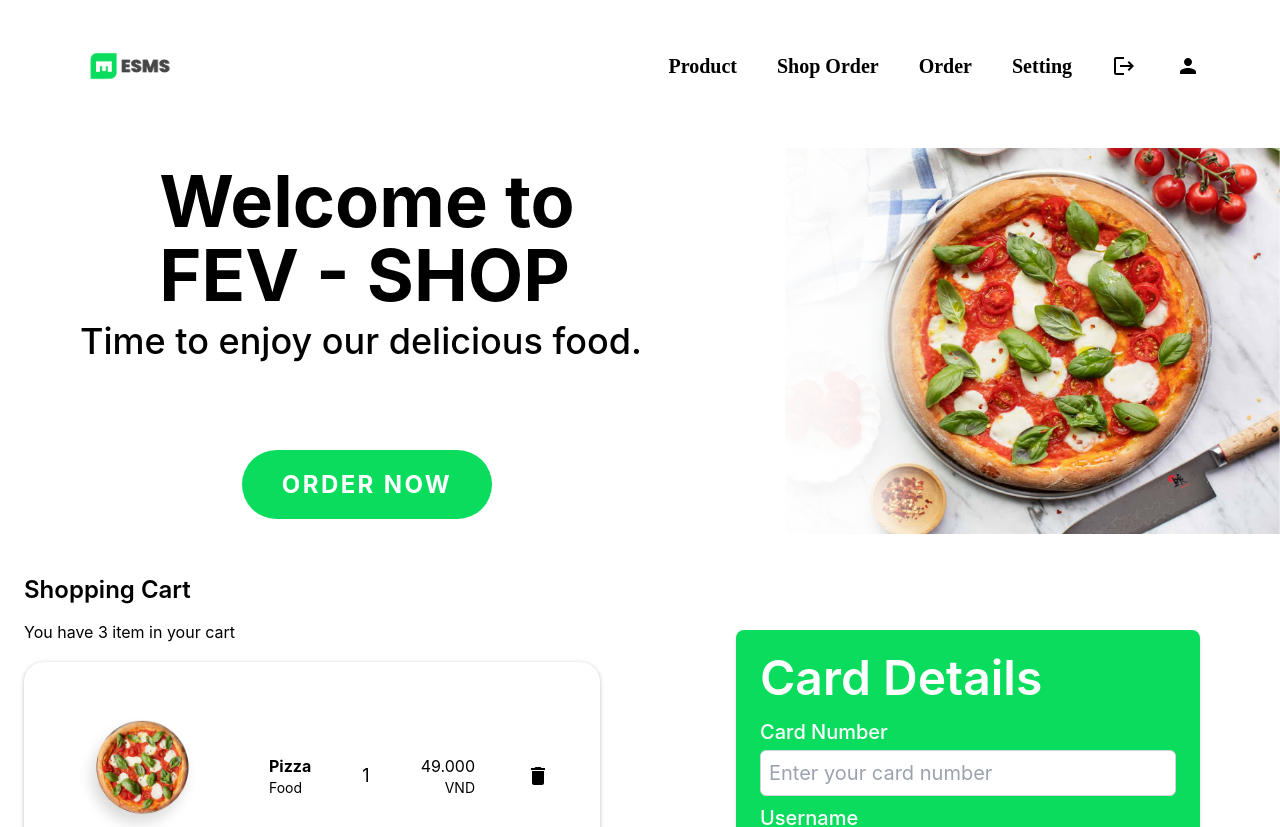
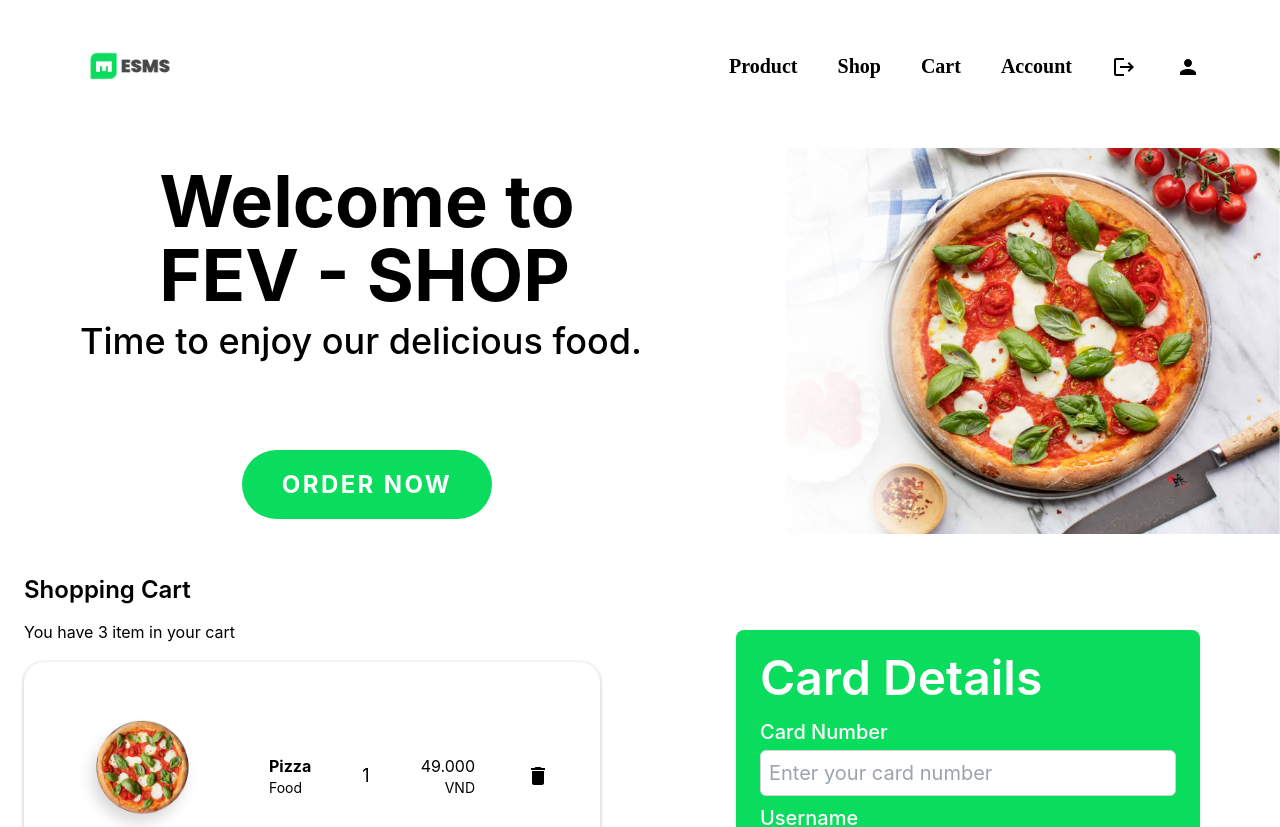
Before and after one commit to KhoaVo0911/exe202_eips, a React (Create React App) app: page /Payment in a window 1280 px wide. Shown: the top 827 px of the page. Built offline with nearby package versions, Linux system fonts and the light colour scheme.

Commit message:
update-redirects

```diff
--- a/src/admin/Navbar.jsx
+++ b/src/admin/Navbar.jsx
@@ -20,27 +20,34 @@ export default function Navbar() {
           className="nav-logo flex flex-row items-center gap-x-4"
           style={{ width: "100px" }}
         >
-          <img className="object-cover" loading="lazy" alt="" src={Logo} />
+          <a href="/Home">
+            <img className="object-cover" loading="lazy" alt="" src={Logo} />
+          </a>
         </div>
 
         <div
           className="flex flex-row justify-between items-center gap-x-10 h-menu"
           style={{ fontFamily: "Fira Sans", fontSize: "20px" }}
         >
-          <a href="#">
+          <a href="/Product">
             <button className="font-semibold">Product</button>
           </a>
-          <a href="#">
-            <button className="font-semibold">Shop Order</button>
+          <a href="/ListShop">
+            <button className="font-semibold">Shop</button>
           </a>
-          <a href="#">
-            <button className="font-semibold">Order</button>
+          <a href="/Cart">
+            <button className="font-semibold">Cart</button>
           </a>
-          <a href="#">
-            <button className="font-semibold">Setting</button>
+          <a href="/ListAccounts">
+            <button className="font-semibold">Account</button>
           </a>
-          <LogoutIcon />
-          <PersonIcon />
+          <a href="/Payment">
+            {" "}
+            <LogoutIcon />
+          </a>
+          <a href="/Create">
+            <PersonIcon />
+          </a>
         </div>
       </div>
     </div>
--- a/src/pages/product/Cart.jsx
+++ b/src/pages/product/Cart.jsx
@@ -13,6 +13,7 @@ import PersonIcon from "@mui/icons-material/Person";
 import PizzaHeader from "../../assets/images/margherita-pizza_3.png";
 import DatePicker from "react-datepicker";
 import "react-datepicker/dist/react-datepicker.css";
+import Navbar from "../../admin/Navbar";
 
 const products = [
   {
@@ -73,7 +74,7 @@ const CartProduct = () => {
   return (
     <div>
       <div className="header ">
-        <div className="navbar flex flex-row justify-between items-center px-20 py-4">
+        {/* <div className="navbar flex flex-row justify-between items-center px-20 py-4">
           <div
             className="nav-logo flex flex-row items-center gap-x-4"
             style={{ width: "100px" }}
@@ -100,7 +101,8 @@ const CartProduct = () => {
             <LogoutIcon />
             <PersonIcon />
           </div>
-        </div>
+        </div> */}
+        <Navbar />
         <div className="flex flex-row py-4 justify-between relative">
           <div className="h-bot flex flex-row items-center px-20 ">
             <h1 className="">
@@ -110,14 +112,16 @@ const CartProduct = () => {
               </span>
             </h1>
             <h3 className="h-content">Time to enjoy our delicious food.</h3>
+            <a href="/ListOrdered">
+              <button
+                className="bg-[#0adc5d] hover:bg-[#40b36e] text-white py-5 px-10 rounded-full tracking-widest"
+                style={{ fontSize: "24px" }}
+              >
+                <b>LIST ORDERED</b>
+              </button>
+            </a>
             <button className="">
               <div className="order-now">ORDER NOW</div>
-            </button>
-            <button
-              className="bg-[#0adc5d] hover:bg-[#40b36e] text-white py-5 px-10 rounded-full tracking-widest"
-              style={{ fontSize: "24px" }}
-            >
-              <b>ORDER NOW</b>
             </button>
           </div>
           <div className="flex relative">
--- a/src/pages/product/Create.jsx
+++ b/src/pages/product/Create.jsx
@@ -13,6 +13,7 @@ import LogoutIcon from "@mui/icons-material/Logout";
 import PersonIcon from "@mui/icons-material/Person";
 import PizzaHeader from "../../assets/images/margherita-pizza_3.png";
 import AddPhotoAlternateIcon from "@mui/icons-material/AddPhotoAlternate";
+import Navbar from "../../admin/Navbar";
 
 const products = [
   {
@@ -92,34 +93,7 @@ const CreateProduct = () => {
   return (
     <div>
       <div className="header ">
-        <div className="navbar flex flex-row justify-between items-center px-20 py-4">
-          <div
-            className="nav-logo flex flex-row items-center gap-x-4"
-            style={{ width: "100px" }}
-          >
-            <img className="object-cover" loading="lazy" alt="" src={Logo} />
-          </div>
-
-          <div
-            className="flex flex-row justify-between items-center gap-x-10 h-menu"
-            style={{ fontFamily: "Fira Sans", fontSize: "20px" }}
-          >
-            <a href="#">
-              <button className="font-semibold">Product</button>
-            </a>
-            <a href="#">
-              <button className="font-semibold">Shop Order</button>
-            </a>
-            <a href="#">
-              <button className="font-semibold">Order</button>
-            </a>
-            <a href="#">
-              <button className="font-semibold">Setting</button>
-            </a>
-            <LogoutIcon />
-            <PersonIcon />
-          </div>
-        </div>
+        <Navbar />
         <div className="flex flex-row py-4 justify-between relative">
           <div className="h-bot flex flex-row items-center px-20 ">
             <h1 className="">
--- a/src/pages/product/ListOrdered.jsx
+++ b/src/pages/product/ListOrdered.jsx
@@ -14,6 +14,7 @@ import PizzaHeader from "../../assets/images/margherita-pizza_3.png";
 import DatePicker from "react-datepicker";
 import "react-datepicker/dist/react-datepicker.css";
 import PopupTable from "./PopupTable";
+import Navbar from "../../admin/Navbar";
 
 const products = [
   {
@@ -76,34 +77,7 @@ const ListOrdered = () => {
   return (
     <div>
       <div className="header ">
-        <div className="navbar flex flex-row justify-between items-center px-20 py-4">
-          <div
-            className="nav-logo flex flex-row items-center gap-x-4"
-            style={{ width: "100px" }}
-          >
-            <img className="object-cover" loading="lazy" alt="" src={Logo} />
-          </div>
-
-          <div
-            className="flex flex-row justify-between items-center gap-x-10 h-menu"
-            style={{ fontFamily: "Fira Sans", fontSize: "20px" }}
-          >
-            <a href="#">
-              <button className="font-semibold">Product</button>
-            </a>
-            <a href="#">
-              <button className="font-semibold">Shop Order</button>
-            </a>
-            <a href="#">
-              <button className="font-semibold">Order</button>
-            </a>
-            <a href="#">
-              <button className="font-semibold">Setting</button>
-            </a>
-            <LogoutIcon />
-            <PersonIcon />
-          </div>
-        </div>
+        <Navbar />
         <div className="flex flex-row py-4 justify-between relative">
           <div className="h-bot flex flex-row items-center px-20 ">
             <h1 className="">
--- a/src/pages/product/Payment.jsx
+++ b/src/pages/product/Payment.jsx
@@ -13,39 +13,13 @@ import LogoutIcon from "@mui/icons-material/Logout";
 import PersonIcon from "@mui/icons-material/Person";
 import PizzaHeader from "../../assets/images/margherita-pizza_3.png";
 import DeleteIcon from "@mui/icons-material/Delete";
+import Navbar from "../../admin/Navbar";
 
 const PaymentOrder = () => {
   return (
     <div>
       <div className="header ">
-        <div className="navbar flex flex-row justify-between items-center px-20 py-4">
-          <div
-            className="nav-logo flex flex-row items-center gap-x-4"
-            style={{ width: "100px" }}
-          >
-            <img className="object-cover" loading="lazy" alt="" src={Logo} />
-          </div>
-
-          <div
-            className="flex flex-row justify-between items-center gap-x-10 h-menu"
-            style={{ fontFamily: "Fira Sans", fontSize: "20px" }}
-          >
-            <a href="#">
-              <button className="font-semibold">Product</button>
-            </a>
-            <a href="#">
-              <button className="font-semibold">Shop Order</button>
-            </a>
-            <a href="#">
-              <button className="font-semibold">Order</button>
-            </a>
-            <a href="#">
-              <button className="font-semibold">Setting</button>
-            </a>
-            <LogoutIcon />
-            <PersonIcon />
-          </div>
-        </div>
+        <Navbar />
         <div className="flex flex-row py-4 justify-between relative">
           <div className="h-bot flex flex-row items-center px-20 ">
             <h1 className="">
--- a/src/pages/product/Product.jsx
+++ b/src/pages/product/Product.jsx
@@ -398,6 +398,7 @@ import Logo from "../../assets/images/esms 4.png";
 import LogoutIcon from "@mui/icons-material/Logout";
 import PersonIcon from "@mui/icons-material/Person";
 import PizzaHeader from "../../assets/images/margherita-pizza_3.png";
+import Navbar from "../../admin/Navbar";
 
 const products = [
   {
@@ -504,34 +505,7 @@ const SalesShopOrder = () => {
       </div> */}
 
       <div className="header ">
-        <div className="navbar flex flex-row justify-between items-center px-20 py-4">
-          <div
-            className="nav-logo flex flex-row items-center gap-x-4"
-            style={{ width: "100px" }}
-          >
-            <img className="object-cover" loading="lazy" alt="" src={Logo} />
-          </div>
-
-          <div
-            className="flex flex-row justify-between items-center gap-x-10 h-menu"
-            style={{ fontFamily: "Fira Sans", fontSize: "20px" }}
-          >
-            <a href="#">
-              <button className="font-semibold">Product</button>
-            </a>
-            <a href="#">
-              <button className="font-semibold">Shop Order</button>
-            </a>
-            <a href="#">
-              <button className="font-semibold">Order</button>
-            </a>
-            <a href="#">
-              <button className="font-semibold">Setting</button>
-            </a>
-            <LogoutIcon />
-            <PersonIcon />
-          </div>
-        </div>
+        <Navbar />
         <div className="flex flex-row py-4 justify-between relative">
           <div className="h-bot flex flex-row items-center px-20 ">
             <h1 className="">
```
